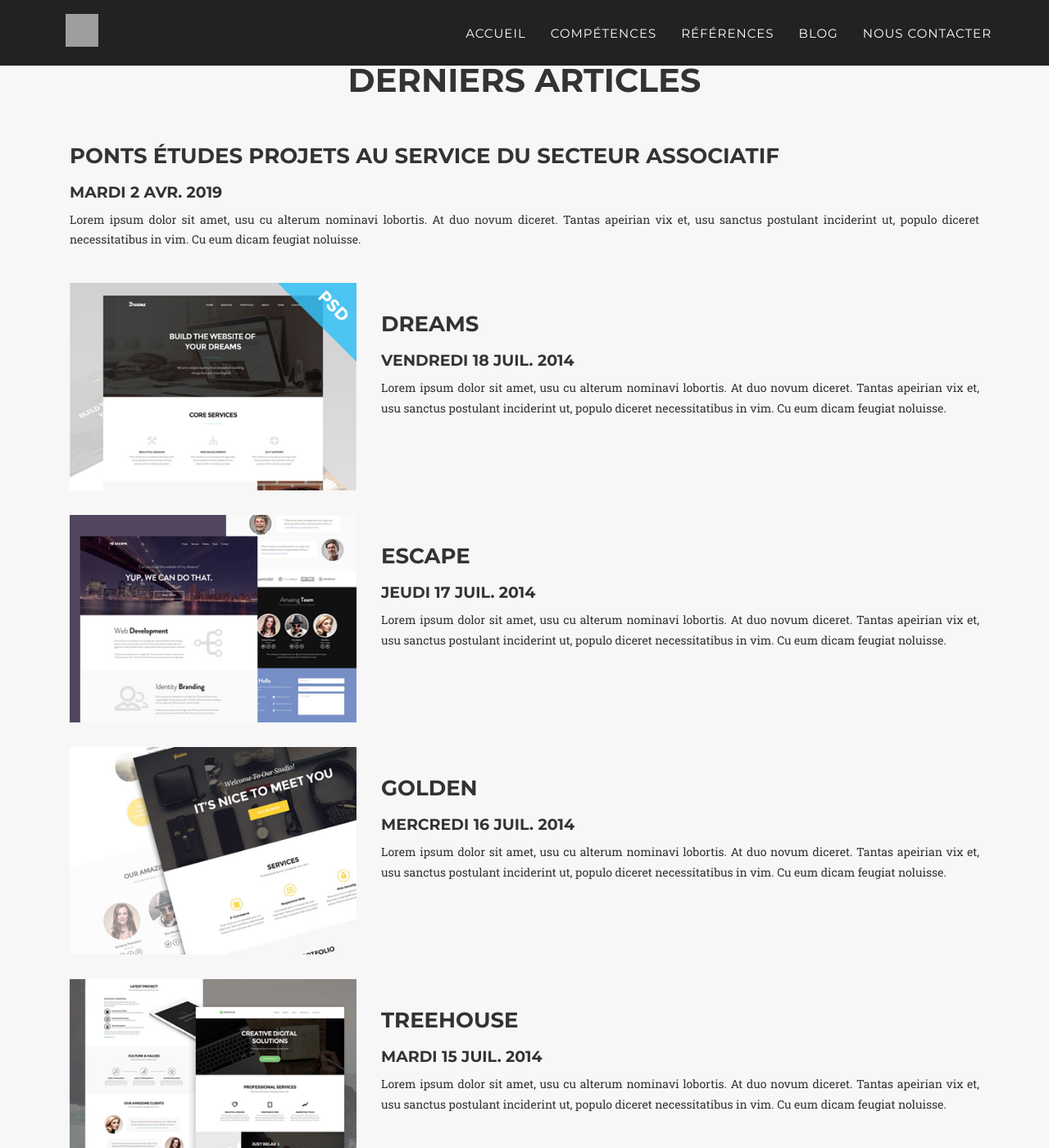
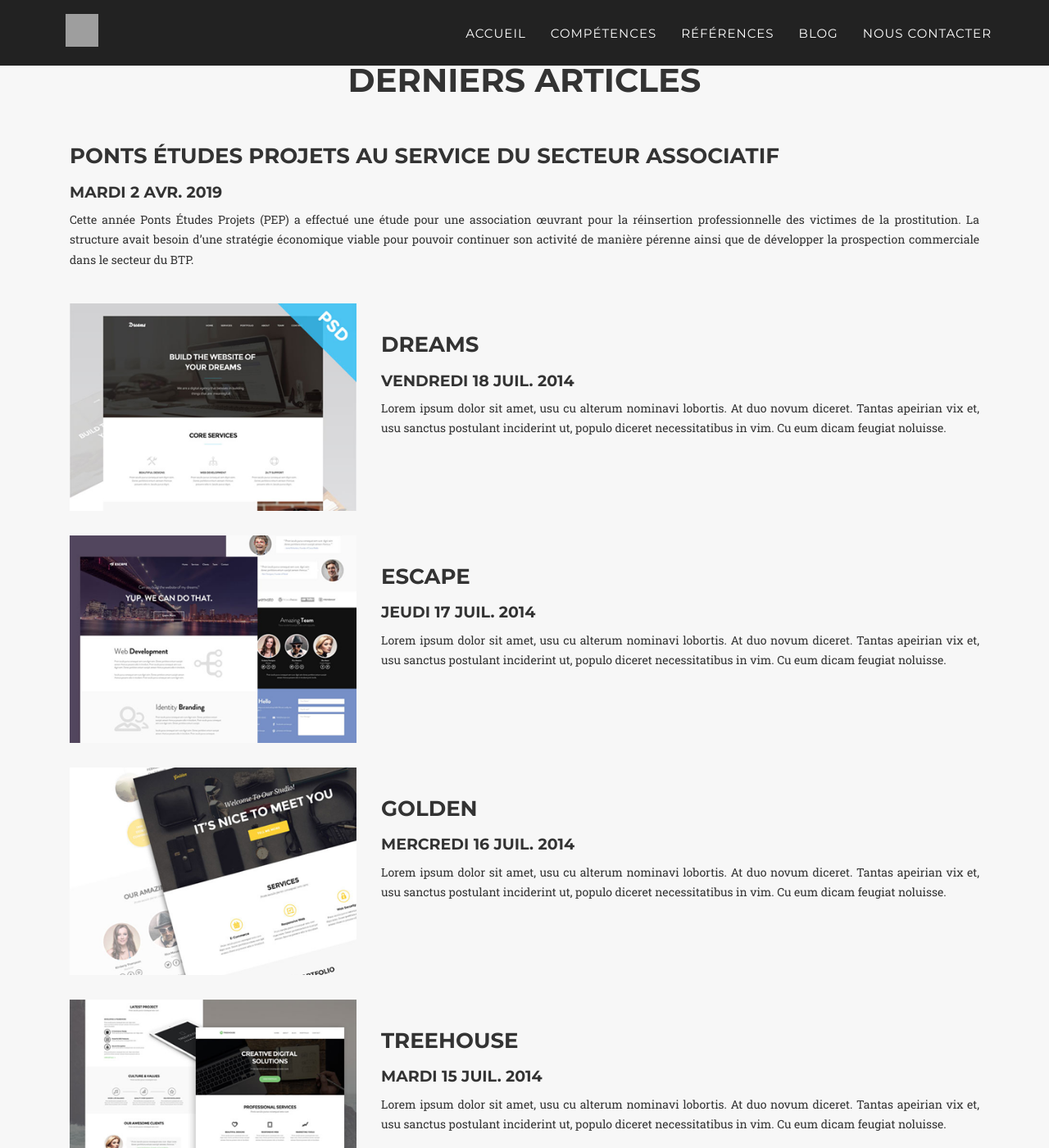
Before and after one commit to pontsetudes/pep.enpc, a Jekyll site: the page built from blog.html, in a window 1280 px wide and 1400 px high, scrolled down 299 px. Shown: the whole window at 82% size. Built offline with Jekyll 4.4.1, drawn with Linux system fonts in a browser that asks for light colours; nearby versions of some CDN libraries; some web fonts are replaced; grey boxes are pictures that could not be loaded.

Commit message:
cleaned up post layout

```diff
--- a/_includes/css/agency.css
+++ b/_includes/css/agency.css
@@ -308,7 +308,6 @@
 }
 
 .subpages-header {
-    height: 200px;
     height: 300px;
 }
 
@@ -353,6 +352,11 @@
     background-size: cover;
     -o-background-size: cover;
 }
+
+.post-header {
+    height: 200px;
+}
+
 @media(min-width:768px) {
     header .intro-text {
         padding-top: 100px;
--- a/_layouts/posts.html
+++ b/_layouts/posts.html
@@ -3,7 +3,7 @@
   {% include head.html %}
     <body id="page-top" class="index">
     {% include navbar.html %}
-    {% include blog/header.html %}
+    {% include blog/post-header.html %}
     <div class="container">
         {{ content }}
     </div>
--- a/_posts/2019-04-02-hello-world.md
+++ b/_posts/2019-04-02-hello-world.md
@@ -5,7 +5,7 @@
 modal-id: 6
 date: 2019-04-02
 lang: fr
-description: Lorem ipsum dolor sit amet, usu cu alterum nominavi lobortis. At duo novum diceret. Tantas apeirian vix et, usu sanctus postulant inciderint ut, populo diceret necessitatibus in vim. Cu eum dicam feugiat noluisse.
+description: Cette année Ponts Études Projets (PEP) a effectué une étude pour une association œuvrant pour la réinsertion professionnelle des victimes de la prostitution. La structure avait besoin d’une stratégie économique viable pour pouvoir continuer son activité de manière pérenne ainsi que de développer la prospection commerciale dans le secteur du BTP.
 ---
 
 
```
Also changed, not shown: _includes/blog/post-header.html (added, +7 -0 lines).
